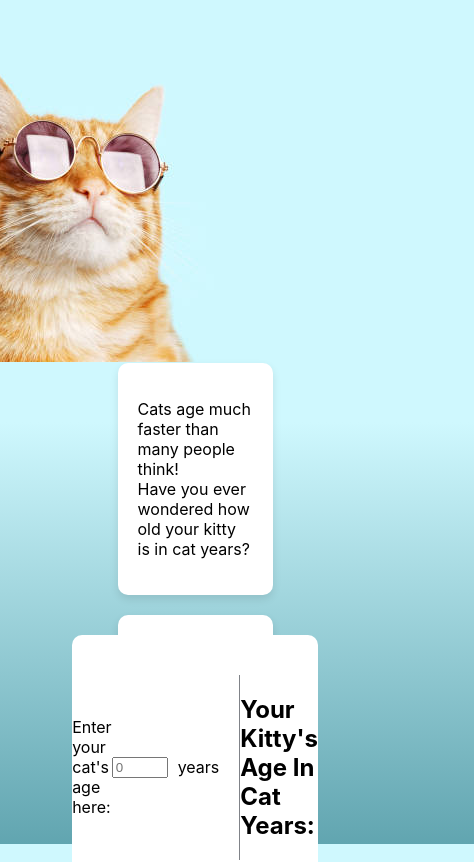
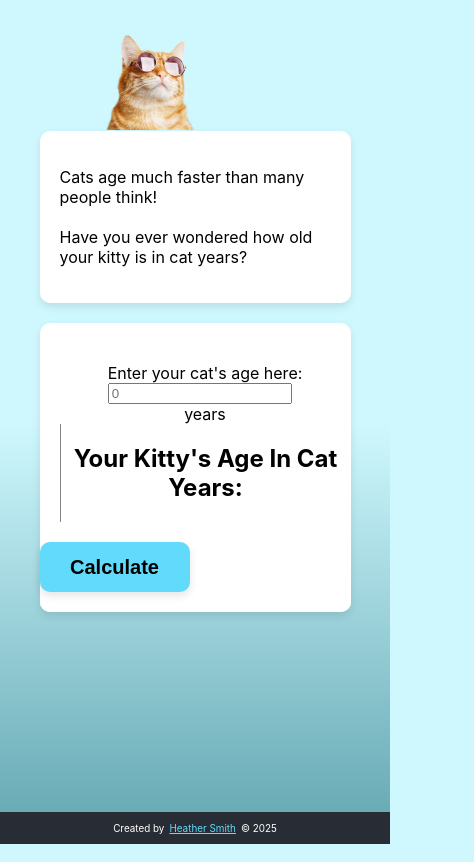
Before and after one commit to sorengrey/cat-years, a React (Create React App) app: page / in a window 390 px wide. Shown: the top 862 px of the page, 474 px wide, since content can reach past the window. Built offline with nearby package versions, Linux system fonts and the light colour scheme.

Commit message:
added media queries for smaller screen sizes

```diff
--- a/package.json
+++ b/package.json
@@ -12,12 +12,12 @@
     "react": "^17.0.2",
     "react-dom": "^17.0.2",
     "react-router-dom": "5.2.0",
-    "react-scripts": "4.0.3",
+    "react-scripts": "^5.0.1",
     "web-vitals": "^1.1.2"
   },
   "scripts": {
-    "start": "cross-env NODE_OPTIONS=--openssl-legacy-provider react-scripts start",
-    "build": "cross-env NODE_OPTIONS=--openssl-legacy-provider  react-scripts build",
+    "start": "react-scripts start",
+    "build": "react-scripts build",
     "test": "react-scripts test",
     "eject": "react-scripts eject"
   },
--- a/public/index.html
+++ b/public/index.html
@@ -1,4 +1,4 @@
-<!DOCTYPE html>
+<!doctype html>
 <html lang="en">
   <head>
     <meta charset="utf-8" />
--- a/src/App.css
+++ b/src/App.css
@@ -30,6 +30,7 @@ button {
   border-radius: 10px;
   border: none;
   margin-bottom: 20px;
+  margin-left: 20px;
   cursor: url('./cursor.png') 24 24, auto;
   box-shadow: 0 4px 8px rgba(0, 0, 0, 0.1);
 }
@@ -51,27 +52,22 @@ main {
   min-height: 100%;
 }
 
-.App-logo {
-  height: 40vmin;
-  pointer-events: none;
-}
-
-.App-header {
-  background-color: #282c34;
-  max-height: 200px;
-  display: flex;
-  flex-direction: row;
-  align-items: flex-start;
-  justify-content: space-between;
-  font-size: calc(10px + 2vmin);
-  color: white;
-}
-
 .App-link {
   color: #61dafb;
 }
 
-.App-footer {
+.container {
+  display: flex;
+  flex-direction: column;
+  align-items: flex-start;
+  justify-content: center;
+  width: 45%;
+  margin: auto;
+  padding: 20px;
+  border-radius: 10px;
+}
+
+footer {
   margin-top: auto;
   background-color: #282c34;
   display: flex;
@@ -81,17 +77,6 @@ main {
   font-size: calc(6px + 1vmin);
   color: white;
   padding: 10px;
-}
-
-.container {
-  display: flex;
-  flex-direction: column;
-  align-items: center;
-  justify-content: center;
-  width: 50%;
-  margin: auto;
-  padding: 20px;
-  border-radius: 10px;
 }
 
 .form-container {
@@ -110,14 +95,28 @@ main {
 form {
   display: flex;
   flex-direction: column;
-  /* align-items: center;
-  justify-content: center; */
-  padding-top: 20px;
+  align-items: space-between;
+  justify-content: center;
   background: white;
-  cursor: url('./cursor.png') 24 24, auto;
+  /* cursor: url('./cursor.png') 24 24, auto; */
   border-radius: 10px;
 }
 
+h2 {
+  text-align: center;
+}
+
+.human-age {
+  font-size: 24px;
+  font-weight: bold;
+  margin-top: 10px;
+  text-align: center;
+}
+
+.input {
+  display: flex;
+  flex-direction: column;
+}
 
 .input-container {
   display: flex;
@@ -125,9 +124,9 @@ form {
   align-items: center;
   justify-content: center;
   padding-top: 20px;
-  cursor: url('./cursor.png') 24 24, auto;
+  padding-left: 20px;
+  /* cursor: url('./cursor.png') 24 24, auto; */
 }
-
 
 .kittyphoto {
   align-items: left;
@@ -140,7 +139,7 @@ p {
 }
 
 .results-box {
-  margin-left: 20px;
+ /* margin-left: 20px; */
  border-left: solid 1px #808388;
 }
 
@@ -161,3 +160,42 @@ p {
 .years {
   margin-right: 10px;
 }
+
+
+@media (max-width: 600px) {
+  .container {
+    width: 90%;
+    align-items: center;
+  }
+
+  .kittyphoto {
+    align-self: center;
+  }
+
+  .kittyphoto img {
+    max-width: 180px;     /* scale the image down on mobile */
+    height: auto;         /* maintain aspect ratio */
+  }
+
+  .question,
+  .form-container {
+    width: 100%;
+    text-align: center;
+  }
+
+  .input-container {
+    flex-direction: column;
+    align-items: center;
+    text-align: center;
+  }
+
+  button {
+    margin-left: 0;
+  }
+
+  footer {
+    width: 100vw;                /* ensures full viewport width */
+    margin-left: calc(50% - 50vw); /* cancels out container centering */
+    border-radius: 0;            /* makes sure it spans edge to edge */
+  }
+}
--- a/src/App.jsx
+++ b/src/App.jsx
@@ -63,7 +63,7 @@ const handleYearChange = (event) => {
             </div>
 
           <div className="question">
-             <p>Cats age much faster than many people think! <br />
+             <p>Cats age much faster than many people think! <br /><br />
                 Have you ever wondered how old your kitty is in cat years?</p>
           </div>
 
@@ -71,8 +71,8 @@ const handleYearChange = (event) => {
              <form onSubmit={handleSubmit}>
 
             <div className="input-container">
+                <div className="input">
                  Enter your cat's age here:
-                <div className="input"></div>
                     <input
                     type="number"
                     name="years"
@@ -82,22 +82,22 @@ const handleYearChange = (event) => {
                     onChange={handleYearChange}
                     min="0"
                     max="30"
-              />years
+              />years</div>
               <div className="results-box">
                 <h2>Your Kitty's Age In Cat Years:</h2>
                  {humanAge !== null && (
                 <div className="result-display">
-
-                  <p className="human-age">{humanAge} years</p>
+                  <div className="human-age">{humanAge} years</div>
                 </div>
               )}</div>
             </div>
             <br />
             <button type="submit">Calculate</button>
           </form>
-        </div></div>
+        </div>
+        </div>
       </main>
-      <footer className="App-footer">Created by <a href="https://www.linkedin.com/in/heathersmith17/"> Heather Smith </a> © 2025</footer>
+      <footer className="footer">Created by <a href="https://www.linkedin.com/in/heathersmith17/"> Heather Smith </a> © 2025</footer>
     </div>
   );
 }
```
Also changed, not shown: 1 other file (tests, documents, lock files or other folders). Lines whose indentation alone changed are shown as unchanged.
